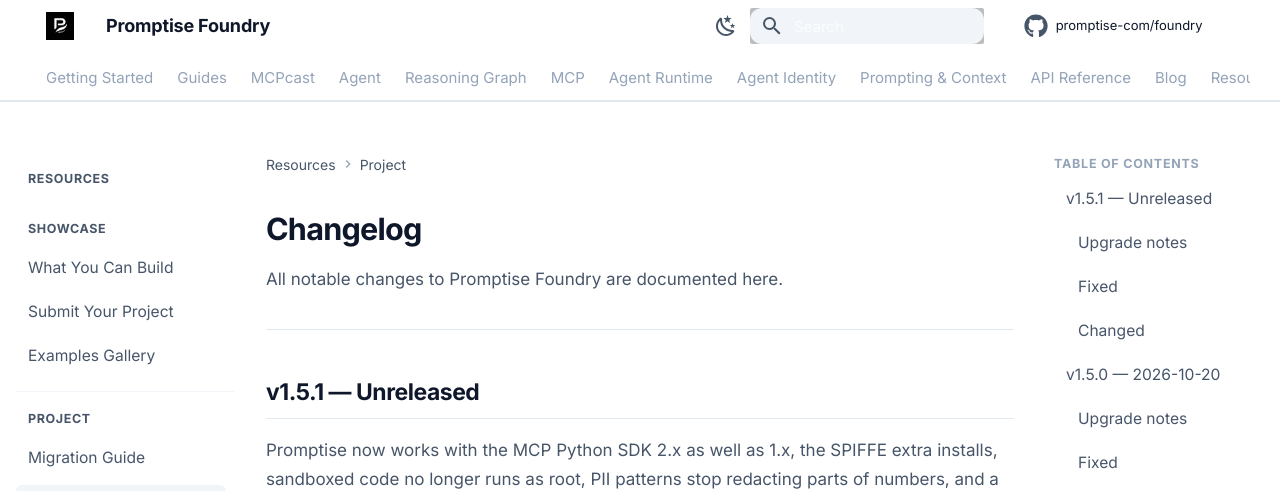
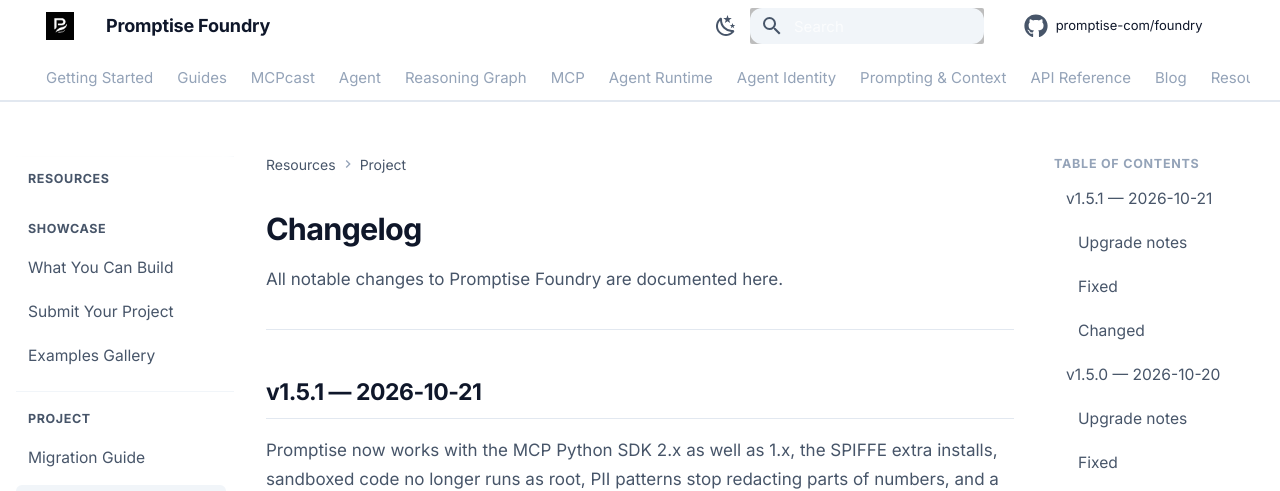
Before and after one commit to CloudEngineHub/DeepMCPAgent, an MkDocs documentation site: the page built from docs/resources/changelog.md, in a window 1280 px wide and 900 px high. Shown: the top 491 px of the window. Built offline with MkDocs 1.6.1 and Material for MkDocs 9.7.7, drawn with Linux system fonts in a browser that asks for light colours; comment, search, counter and statistics services are not loaded.

Commit message:
chore(release): 1.5.1
Co-Authored-By: Claude Opus 5.5 <noreply@anthropic.com>

```diff
--- a/docs/resources/changelog.md
+++ b/docs/resources/changelog.md
@@ -4,7 +4,7 @@ All notable changes to Promptise Foundry are documented here.
 
 ---
 
-## v1.5.1 — Unreleased
+## v1.5.1 — 2026-10-21
 
 Promptise now works with the MCP Python SDK 2.x as well as 1.x, the SPIFFE extra installs, sandboxed code no longer runs as root, PII patterns stop redacting parts of numbers, and a set of runtime fixes, among them a stop() race that could run a finished run again.
 
```
Also changed, not shown: CHANGELOG.md (+1 -1 lines).
